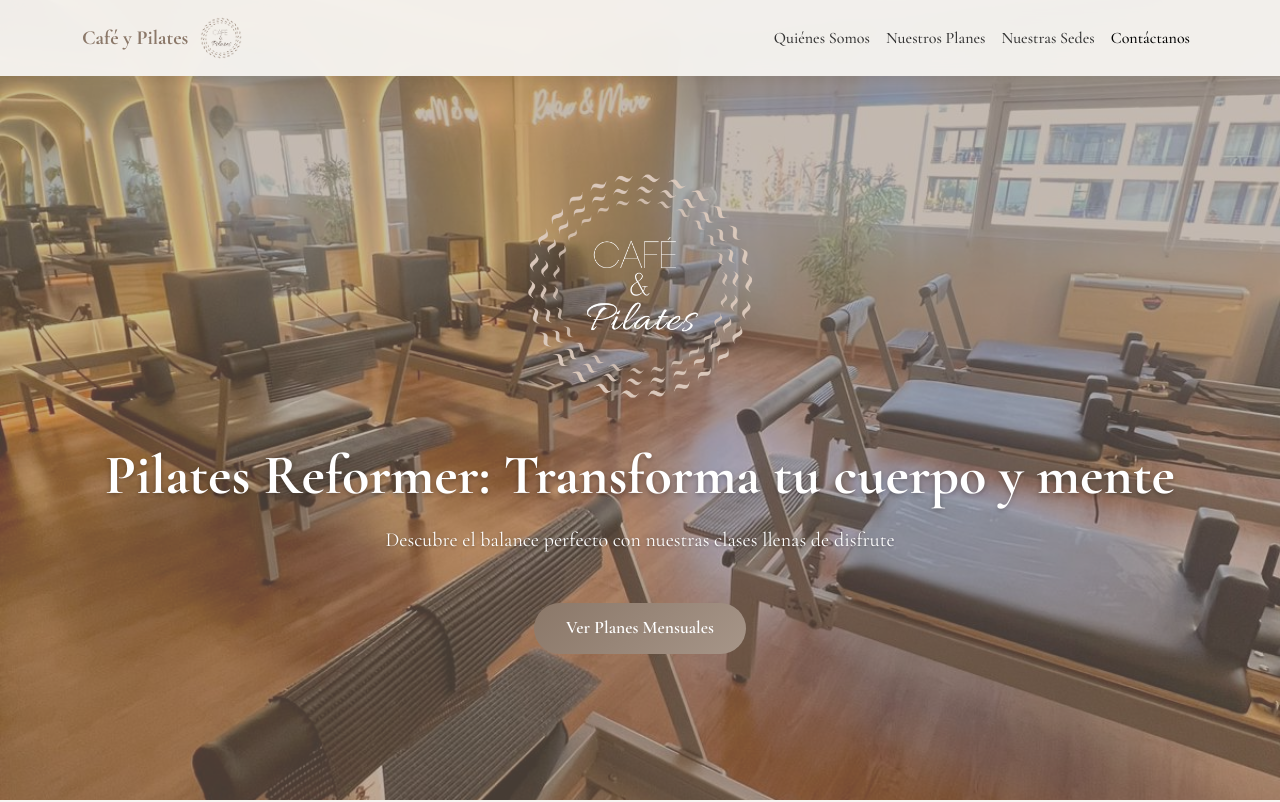
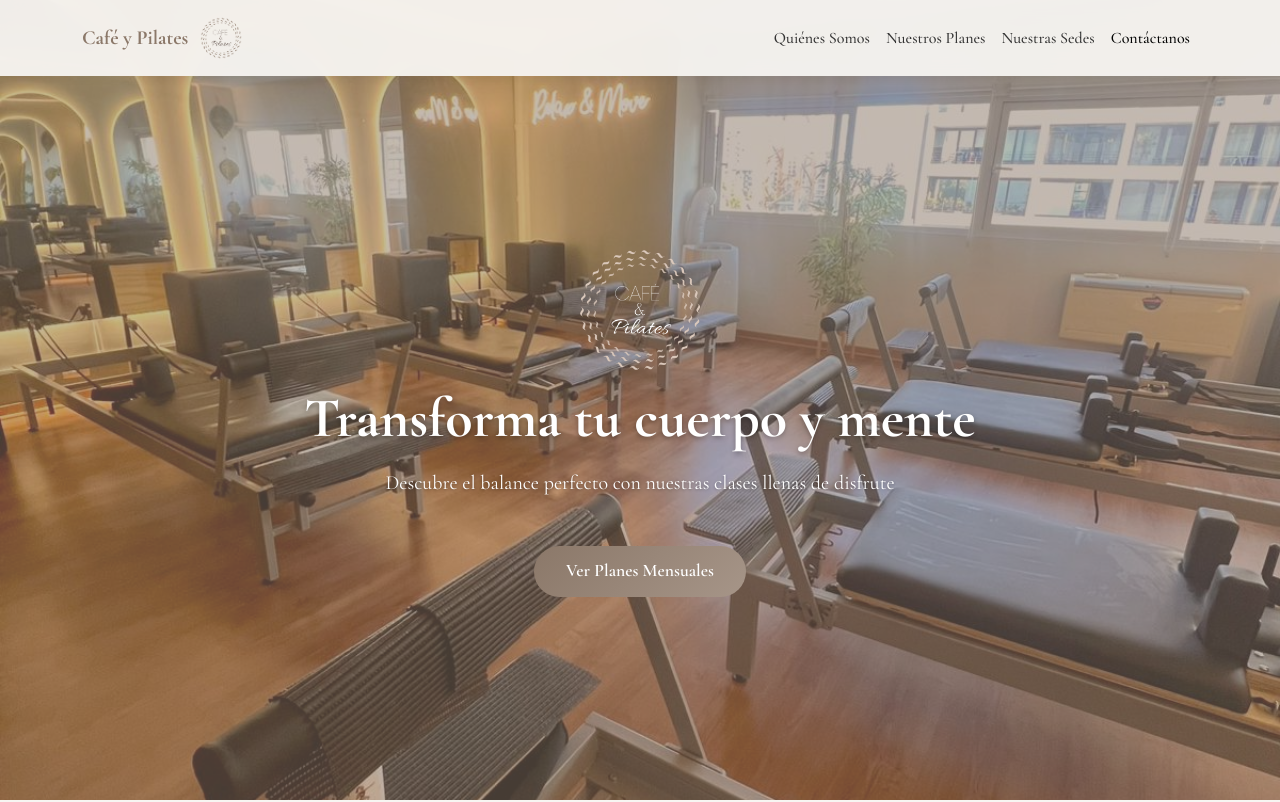
Before and after one commit to amenlc/web-folio, a plain HTML site: page cafe-pilates-landing-page/src/index.html in a window 1280 px wide. Shown: the top 802 px of the page. Drawn offline with nearby package versions, Linux system fonts and the light colour scheme.

Commit message:
version definitiva v1: ajuste de estilos logo y texto principal

```diff
--- a/cafe-pilates-landing-page/src/css/style.css
+++ b/cafe-pilates-landing-page/src/css/style.css
@@ -74,8 +74,8 @@
 }
 
 .hero-logo {
-  max-width: 280px;
-  margin-bottom: 1rem;
+  max-width: 150px;
+  margin-top: 2rem;
   animation: fadeInDown 1s ease;
 }
 
--- a/cafe-pilates-landing-page/src/index.html
+++ b/cafe-pilates-landing-page/src/index.html
@@ -85,7 +85,7 @@
             <img src="assets/img/logo-dark-for-bg.png" alt="Café y Pilates Logo" class="hero-logo"
                 onerror="this.onerror=null; this.src='https://placehold.co/400x150/ffffff/8b7869?text=Cafe+y+Pilates';">
 
-            <h1>Pilates Reformer: Transforma tu cuerpo y mente</h1>
+            <h1>Transforma tu cuerpo y mente</h1>
             <p>Descubre el balance perfecto con nuestras clases llenas de disfrute</p>
             <a href="#planes" class="btn btn-primary-custom mt-3">Ver Planes Mensuales</a>
         </div>
```
